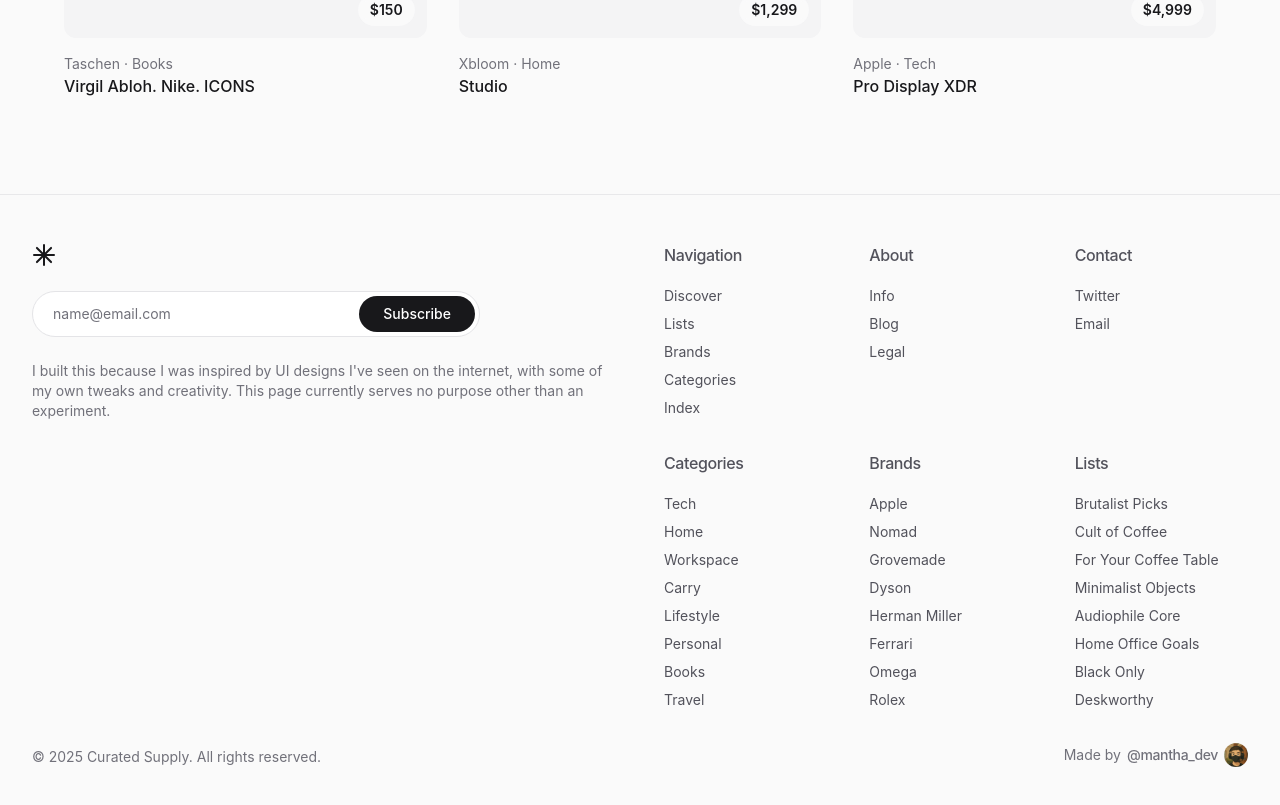
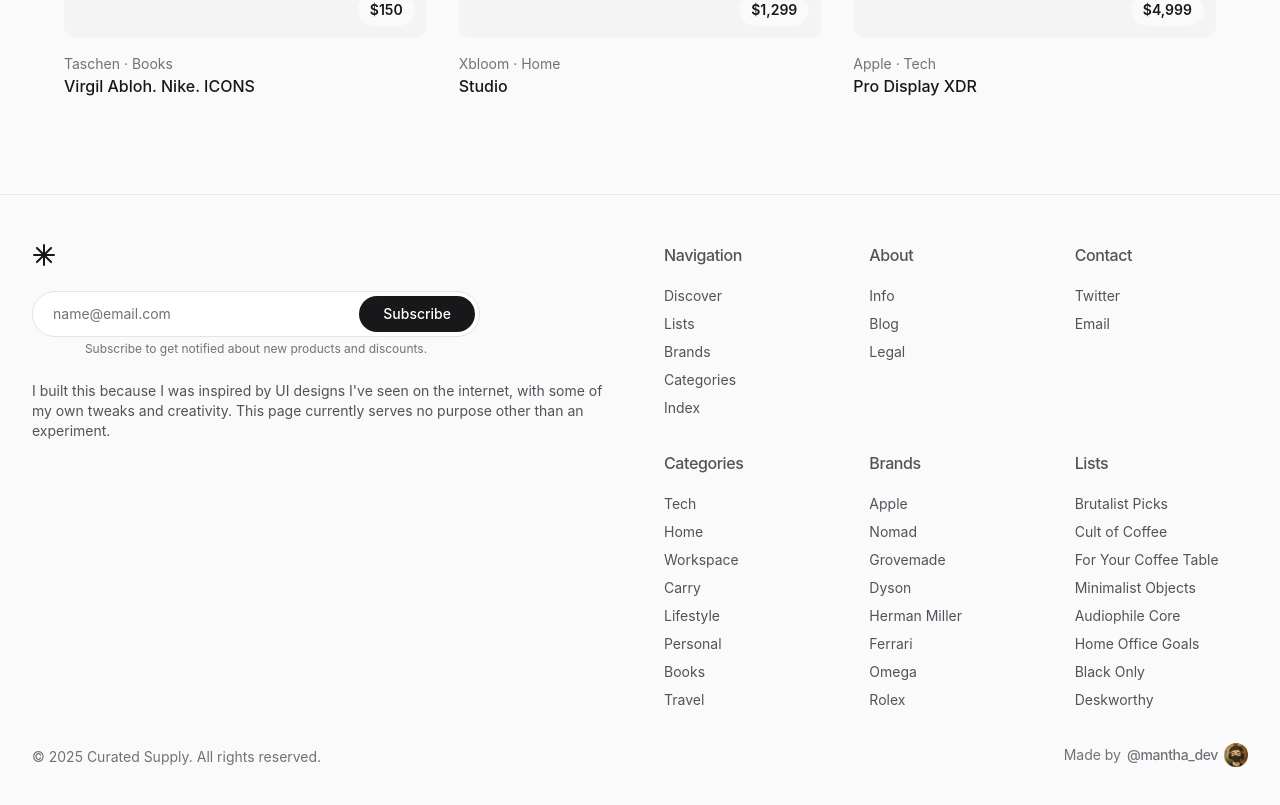
Before and after one commit to phalla-doll/curated-products-showcase, a React (Vite) app: page / in a window 1280 px wide. Shown: the part 5286-6091 px from the top of the page. Built offline with nearby package versions, Linux system fonts and the light colour scheme.

Commit message:
Enhance Footer component: add subscription form with notification message and update text color for improved readability.

```diff
--- a/src/components/Footer.tsx
+++ b/src/components/Footer.tsx
@@ -23,6 +23,7 @@ function Footer() {
 
                         {/* Subscription Section */}
                         <div className="mb-6 w-full max-w-md">
+
                             <form
                                 onSubmit={handleSubscribe}
                                 className="flex gap-0 rounded-full border border-zinc-200 bg-white p-1"
@@ -41,10 +42,13 @@ function Footer() {
                                     Subscribe
                                 </button>
                             </form>
+                            <p className="text-xs text-zinc-500 mt-1 text-center">
+                                Subscribe to get notified about new products and discounts.
+                            </p>
                         </div>
 
                         {/* About This Project */}
-                        <p className="text-sm text-zinc-500 mb-auto">
+                        <p className="text-sm text-zinc-600 mb-auto">
                             I built this because I was inspired by UI designs I've seen on the
                             internet, with some of my own tweaks and creativity. This page currently
                             serves no purpose other than an experiment.
```
